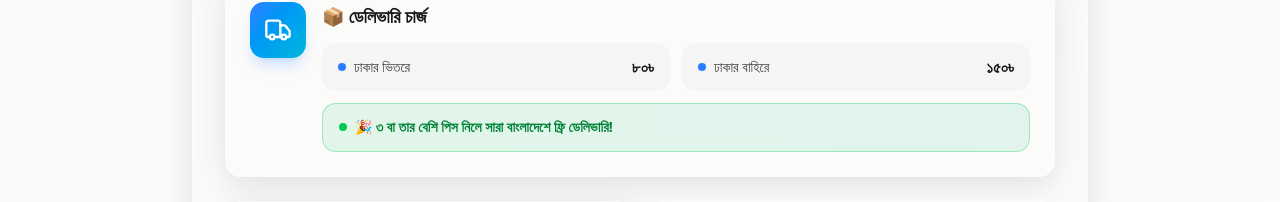
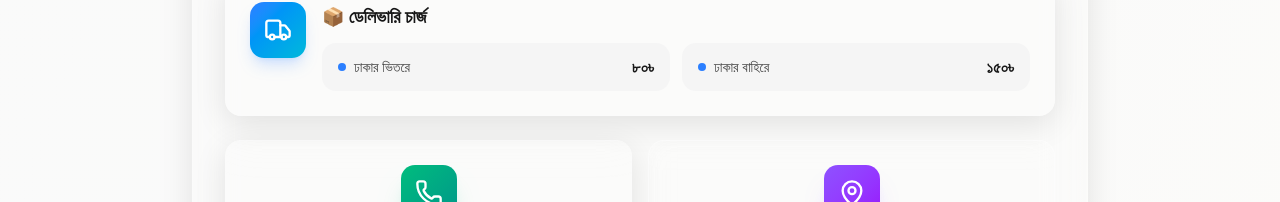
Before and after one commit to sajidahmed66/simple-order-form, a Next.js app: page / in a window 1280 px wide. Shown: the part 812-1014 px from the top of the page. Built offline with nearby package versions, Linux system fonts and the light colour scheme; no server answers.

Commit message:
update product page: remove free delivery offer and simplify delivery charge logic

```diff
--- a/src/app/page.tsx
+++ b/src/app/page.tsx
@@ -42,8 +42,7 @@ function getActualQty(combo: string, customQty?: number): number {
   return option?.qty ?? 0
 }
 
-function getDeliveryCharge(qty: number, location: string): number {
-  if (qty >= 3) return 0
+function getDeliveryCharge(_qty: number, location: string): number {
   return location === 'dhaka' ? 80 : 150
 }
 
@@ -486,12 +485,6 @@ export default function OrderNowPage() {
                             className="ml-auto text-sm sm:text-base font-bold text-neutral-900 dark:text-white">১৫০৳</span>
                         </div>
                       </div>
-                      <div
-                        className="flex items-center gap-2 bg-gradient-to-r from-green-500/10 to-emerald-500/10 dark:from-green-500/20 dark:to-emerald-500/20 px-3 sm:px-4 py-2 sm:py-3 rounded-xl border border-green-500/30">
-                        <div className="w-2 h-2 bg-green-500 rounded-full flex-shrink-0"></div>
-                        <span
-                          className="text-xs sm:text-sm font-bold text-green-700 dark:text-green-400 leading-relaxed">🎉 ৩ বা তার বেশি পিস নিলে সারা বাংলাদেশে ফ্রি ডেলিভারি!</span>
-                      </div>
                     </div>
                   </div>
                 </div>
@@ -929,7 +922,7 @@ export default function OrderNowPage() {
                       name="deliveryLocation"
                       render={({field}) => {
                         const actualQty = getActualQty(watchCombo, watchQuantity)
-                        const isFree = actualQty >= 3
+                        const isFree = false
                         return (
                           <FormItem className="space-y-4">
                             <FormLabel className="text-base font-semibold">ডেলিভারি লোকেশন:</FormLabel>
```
